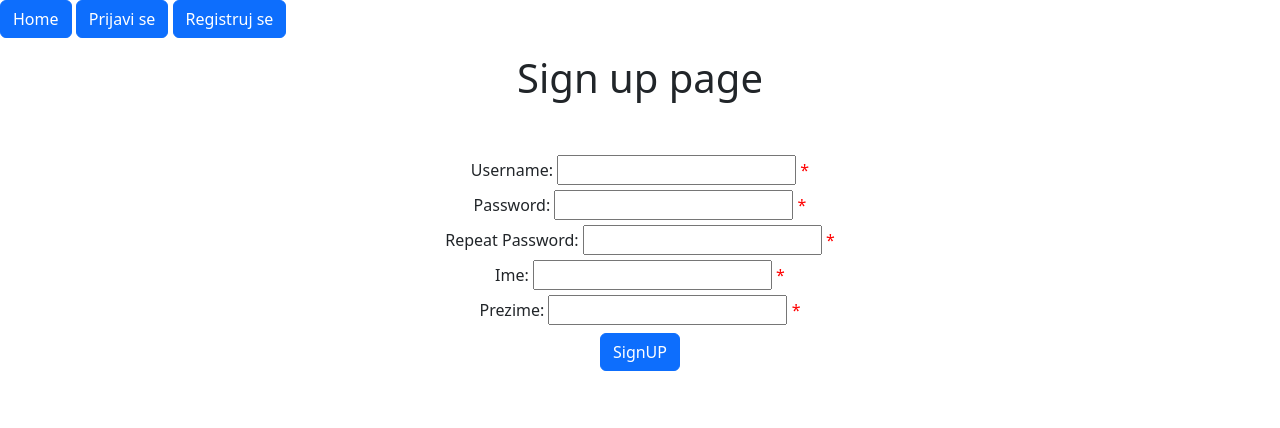
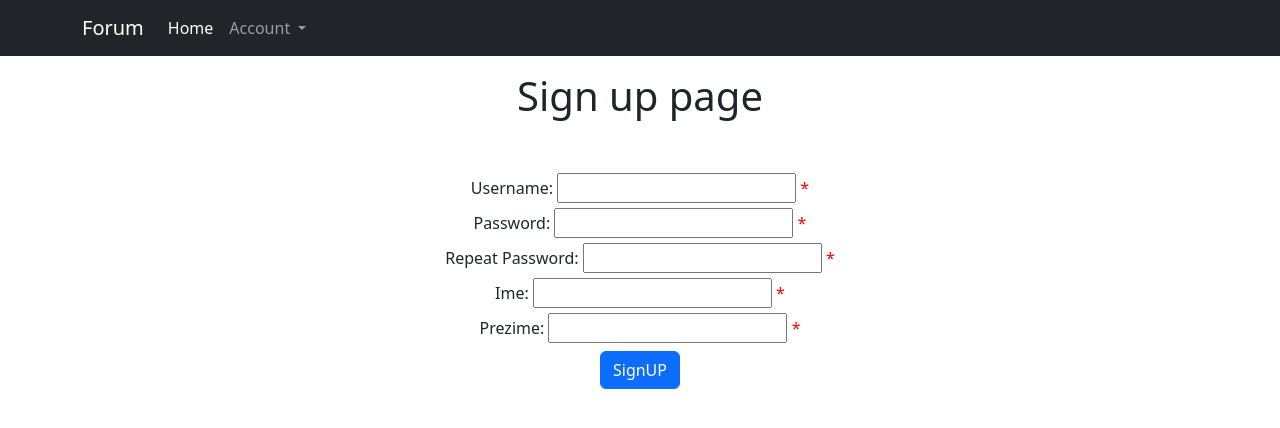
Before and after one commit to LazarVukadinovic/forum, a PHP site: page /signUP.php in a window 1280 px wide. Shown: the top 428 px of the page. Run offline with PHP 8.4, Linux system fonts and the light colour scheme.

Commit message:
odjava, index.php popraviti

```diff
--- a/elements/navbar.php
+++ b/elements/navbar.php
@@ -1,5 +1,5 @@
-<nav class="navbar navbar-expand-lg bg-light">
-  <div class="container-fluid">
+<nav class="navbar navbar-expand-lg bg-dark navbar-dark">
+  <div class="container">
     <a class="navbar-brand" href="./index.php">Forum</a>
     <button class="navbar-toggler" type="button" data-bs-toggle="collapse" data-bs-target="#navbarNavDropdown" aria-controls="navbarNavDropdown" aria-expanded="false" aria-label="Toggle navigation">
       <span class="navbar-toggler-icon"></span>
@@ -9,15 +9,19 @@
         <li class="nav-item">
           <a class="nav-link active" aria-current="page" href="./index.php">Home</a>
         </li>
-        <li class="nav-item">
-          <a class="nav-link" href="../tema.php">Napravi temu</a>
-        </li>
+        <?php
+          if(isset($_SESSION["user"]))
+          {
+            echo '<li class="nav-item">
+            <a class="nav-link" href="../tema.php">Napravi temu</a>
+          </li>';
+          }
+        ?>
         <li class="nav-item dropdown">
           <a class="nav-link dropdown-toggle" href="#" role="button" data-bs-toggle="dropdown" aria-expanded="false">
             Account
           </a>
           <ul class="dropdown-menu">
-
             <?php
               if(isset($_SESSION["user"]))
               {
@@ -30,7 +34,6 @@
                 echo '<li><a class="dropdown-item" href="./signUP.php">Registruj se</a></li>';
               }
             ?>
-
           </ul>
         </li>
       </ul>
--- a/index.php
+++ b/index.php
@@ -2,7 +2,7 @@
     session_start();
     include "./connection.php";
 
-    if(isset($_SESSION["loggedIn"]) && $_SESSION["loggedIn"] == 0)
+    if(isset($_SESSION["loggedIn"]) || $_SESSION["loggedIn"] == 0)
     {
         $_SESSION["user"] = "";
         $_SESSION["password"] = "";
--- a/logIN.php
+++ b/logIN.php
@@ -19,9 +19,7 @@
     </head>
     <body>
         <?php include "./formSubmit.php";?>
-        <a href="./index.php" class="btn btn-primary" >Home</a>
-        <a href="./index.php" class="btn btn-primary" >Prijavi se</a>
-        <a href="./signUP.php" class="btn btn-primary">Registruj se</a>
+        <?php include "./elements/navbar.php";?>
         <div class="container">
             <h1 class="text-center mt-3">Login page</h1>
             <form method="POST" action="<?php echo htmlspecialchars($_SERVER["PHP_SELF"]);?>" class="text-center mt-5">
--- a/signUP.php
+++ b/signUP.php
@@ -19,9 +19,7 @@
     </head>
     <body>
         <?php include "./formSubmit.php";?>
-        <a href="./index.php" class="btn btn-primary" >Home</a>
-        <a href="./index.php" class="btn btn-primary" >Prijavi se</a>
-        <a href="./signUP.php" class="btn btn-primary">Registruj se</a>
+        <?php include "./elements/navbar.php";?>
         <div class="container">
             <h1 class="text-center mt-3">Sign up page</h1>
             <form method="POST" action="<?php echo htmlspecialchars($_SERVER["PHP_SELF"]);?>" class="text-center mt-5">
--- a/tema.php
+++ b/tema.php
@@ -4,10 +4,6 @@
     include "./connection.php";
 
     if(isset($_SESSION["loggedIn"])  || $_SESSION["loggedIn"] == 0)
-    {
-        header('Location: http://nemanaziv.com/index.php');
-    }
-    if(isset($_SESSION["user"]) || empty($_SESSION["user"]))
     {
         header('Location: http://nemanaziv.com/index.php');
     }
@@ -24,7 +20,7 @@
         <title>Druga strana</title>
     </head>
     <body>
-        <a href="./index.php" class="btn btn-primary" >Home</a>
+        <?php include "./elements/navbar.php";?>
         <div class="container">
             <h1 class="text-center mt-4">Kreiraj temu</h1>
 
```
